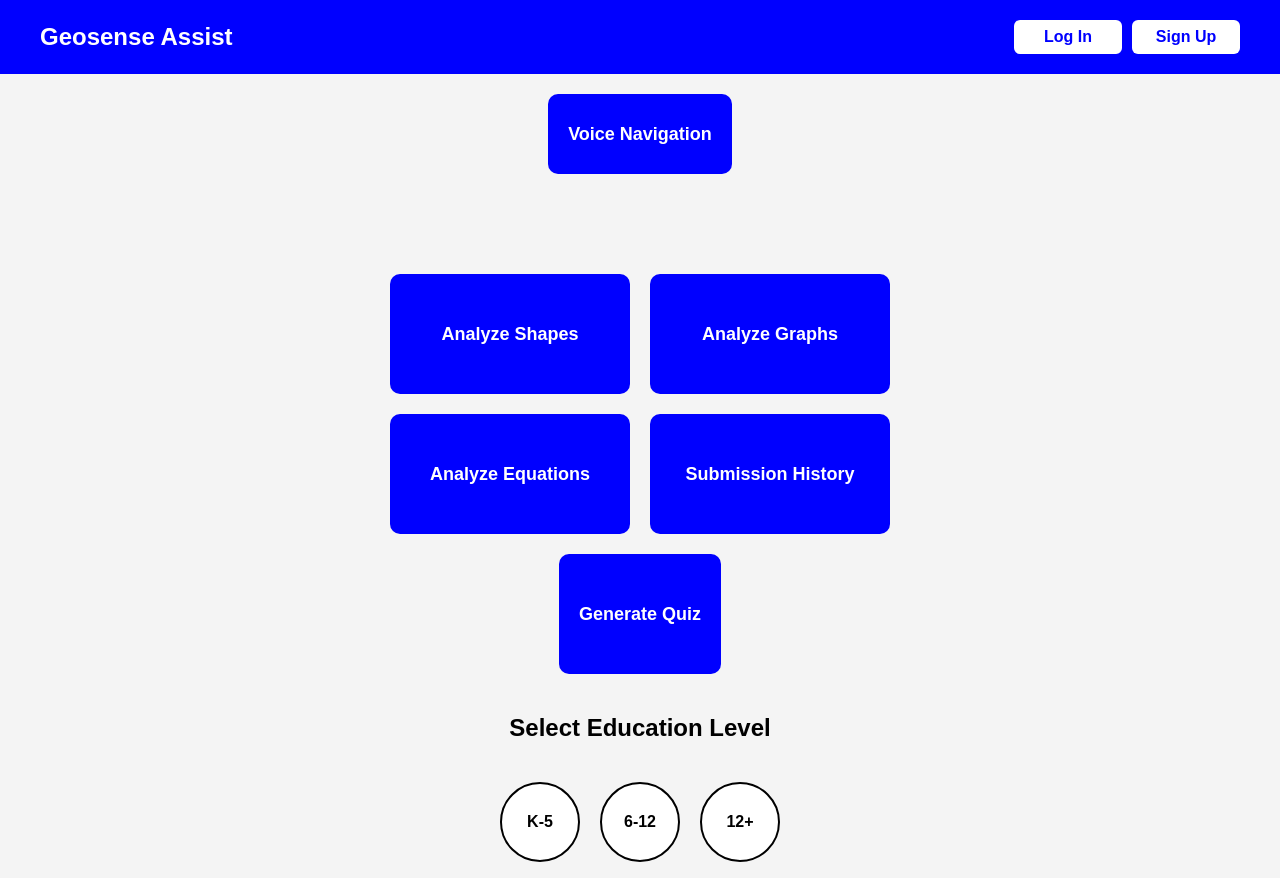
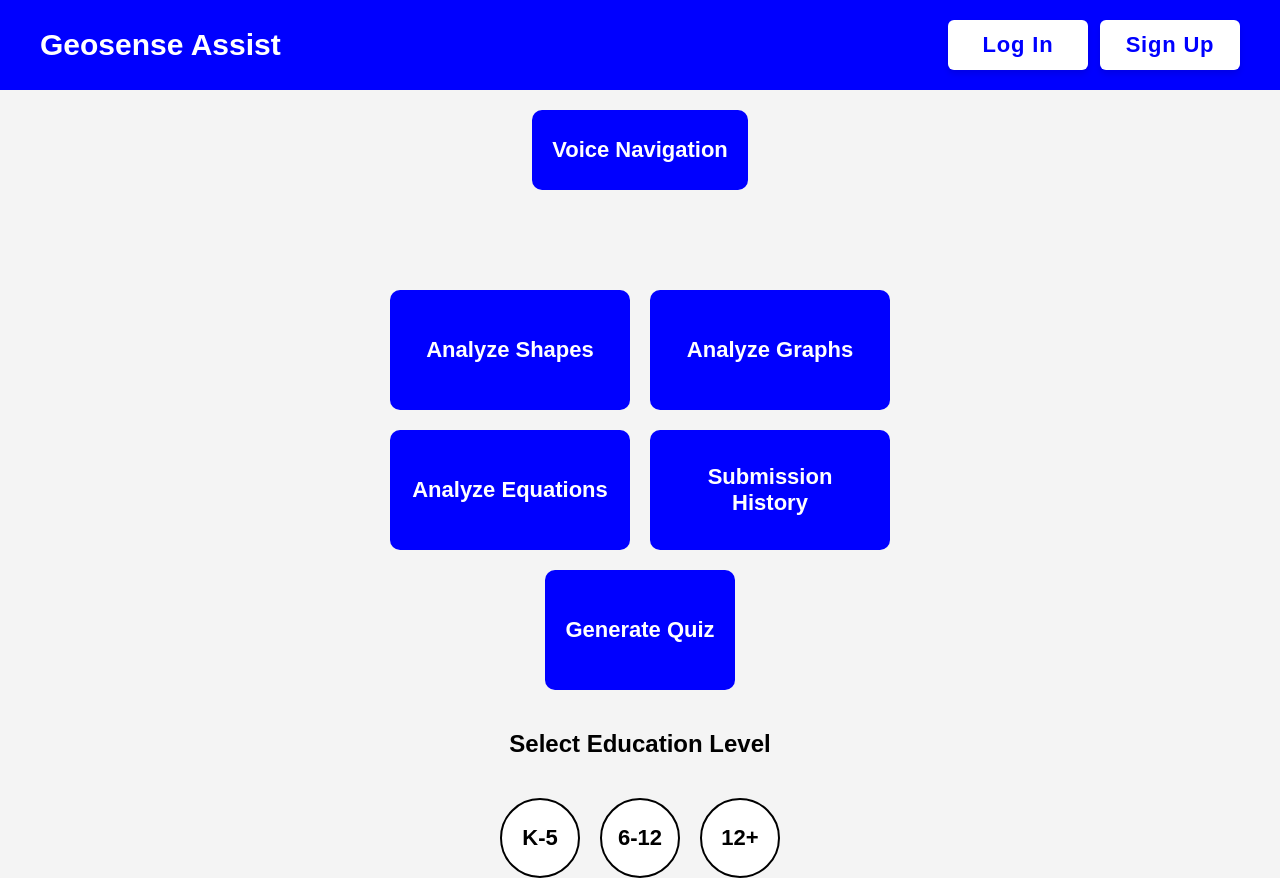
Before and after one commit to zuhairsiddiqui/GeoSenseAssist-Project, a Flask app: page / in a window 1280 px wide. Run offline with Flask 3, Linux system fonts and the light colour scheme.

Commit message:
Added animation to buttons on shapes.html and match header size and buttons with website.html

```diff
--- a/website/templates/website.html
+++ b/website/templates/website.html
@@ -1,4 +1,4 @@
-<!DOCTYPE html> <!--https://www.w3schools.com/howto/tryit.asp?filename=tryhow_make_a_website_intro-->
+<!DOCTYPE html>
 <html lang="en">
 <head>
     <meta charset="UTF-8">
@@ -18,7 +18,7 @@
             color: white;
             text-align: left;
             padding: 20px 40px;
-            font-size: 24px;
+            font-size: 28px; /* Increased font size to match the second example */
             font-weight: bold;
             display: flex;
             justify-content: flex-start;
@@ -28,28 +28,41 @@
 
         .header-name {
             flex-grow: 1;
+            font-size: 30px;  /* Increased font size to match the second example */
         }
+
         .header-buttons {
             display: flex;
-            gap: 10px;
+            gap: 12px;
         }
 
         .header-button {
             background-color: white;
             color: blue;
             border: none;
-            padding: 8px 14px;
+            padding: 12px 20px; /* Increased padding for buttons */
             border-radius: 6px;
-            font-size: 16px;
+            font-size: 22px; /* Increased font size to match the second example */
             font-weight: bold;
             cursor: pointer;
             text-decoration: none;
             text-align: center;
-            min-width: 80px;
+            min-width: 100px;
+
+            /* Animation */
+            letter-spacing: 0.05rem;
+            position: relative;
+            overflow: hidden;
+            transition: all 0.3s ease-in-out;
+            z-index: 1;
+            box-shadow: 0 4px 6px rgba(0, 0, 0, 0.1);
         }
 
         .header-button:hover {
+            transform: scale(0.95);
+            box-shadow: 0 2px 4px rgba(0, 0, 0, 0.2);
             background-color: #008000;
+            color: white;
         }
 
         .button-container {
@@ -68,7 +81,7 @@
             border: none;
             border-radius: 10px;
             cursor: pointer;
-            font-size: 18px;
+            font-size: 22px; /* Increased font size for consistency */
             font-weight: bold;
             text-decoration: none;
             display: flex;
@@ -99,7 +112,7 @@
             border: 2px solid black;
             background-color: #FFFFFF;
             color: black;
-            font-size: 16px;
+            font-size: 22px;  /* Increased font size for circle buttons */
             font-weight: bold;
             display: flex;
             align-items: center;
@@ -122,20 +135,6 @@
             margin: 20px auto;
             display: none;
         }
-
-        /* Animation styles added */
-        .animated-button {
-            position: relative;
-            overflow: hidden;
-            transition: 0.3s ease-in-out;
-            z-index: 1;
-        }
-
-        .animated-button:hover {
-            transform: scale(0.95);
-            box-shadow: 0px 4px 15px rgba(0, 0, 0, 0.2);
-        }
-
     </style>
 </head>
 
@@ -143,116 +142,60 @@
     <div class="header-bar">
         <a href="/" class="header-name" style="text-decoration: none; color: white;">Geosense Assist</a>
         <div class="header-buttons">
-            <a href="/login" class="header-button animated-button">Log In</a>
-            <a href="/signup" class="header-button animated-button">Sign Up</a>
+            <a href="/login" class="header-button">Log In</a>
+            <a href="/signup" class="header-button">Sign Up</a>
         </div>
     </div>
-    <button id="start-recording" class="custom-button animated-button" style="margin: 20px auto;">Voice Navigation</button>
-    <script>
-        const button = document.getElementById('start-recording');
-        const recognition = new (window.SpeechRecognition || window.webkitSpeechRecognition)();
-        recognition.lang = 'en-US';
-
-        button.addEventListener('click', () => {
-            recognition.start();
-        });
-
-        recognition.onresult = (event) => {
-            const command = event.results[0][0].transcript.toLowerCase();
-            console.log('Heard:', command);
-
-            if (command.includes('analyze shapes')) {
-                window.location.href = '/analyze-shapes';
-            }
-            else if (command.includes('analyze graphs')) {
-                window.location.href = '/analyze-graphs';
-            }
-            else if (command.includes('analyze equations')) {
-                window.location.href = '/analyze-equations';
-            }
-            else if (command.includes('submission history')) {
-                window.location.href = '/submission-history';
-            }
-            else if (command.includes('generate quiz')) {
-                window.location.href = '/generate-quiz';
-            }
-            else if (command.includes('login')) {
-                window.location.href = '/login';
-            }
-            else if (command.includes('sign up')) {
-                window.location.href = '/signup';
-            }
-            else if (command.includes('home') || command.includes('return')) {
-                window.location.href = '/';
-            }
-            else {
-                const speech = new SpeechSynthesisUtterance('Command not recognized');
-                speechSynthesis.speak(speech);
-                console.log('Command not recognized.');
-            }
-        };
-
-        recognition.onstart = () => {
-            console.log('Voice recognition started.');
-        };
-
-        recognition.onerror = (event) => {
-            console.error('Error occurred in recognition:', event.error);
-        };
-    </script>
+    <button id="start-recording" class="custom-button" style="margin: 20px auto;">Voice Navigation</button>
 
     <div class="button-container">
         <form action="/upload_shapes" method="POST" enctype="multipart/form-data">
             <input type="hidden" name="educationLevel" id="educationLevelShapes" value="elementarylevel">
             <input type="file" name="fileUpload" accept=".pdf,.jpg,.jpeg,.png" class="file-input" id="shapesFile" onchange="previewImage(this); this.form.submit()">
-            <label for="shapesFile" class="custom-button animated-button">Analyze Shapes</label>
+            <label for="shapesFile" class="custom-button">Analyze Shapes</label>
         </form>
 
         <form action="/upload_graphs" method="POST" enctype="multipart/form-data">
             <input type="hidden" name="educationLevel" id="educationLevelGraphs" value="elementarylevel">
             <input type="file" name="fileUpload" accept=".pdf,.jpg,.jpeg,.png" class="file-input" id="graphsFile" onchange="previewImage(this); this.form.submit()">
-            <label for="graphsFile" class="custom-button animated-button">Analyze Graphs</label>
+            <label for="graphsFile" class="custom-button">Analyze Graphs</label>
         </form>
 
         <form action="/upload_equations" method="POST" enctype="multipart/form-data">
             <input type="hidden" name="educationLevel" id="educationLevelEquations" value="elementarylevel">
             <input type="file" name="fileUpload" accept=".pdf,.jpg,.jpeg,.png" class="file-input" id="equationsFile" onchange="previewImage(this); this.form.submit()">
-            <label for="equationsFile" class="custom-button animated-button">Analyze Equations</label>
+            <label for="equationsFile" class="custom-button">Analyze Equations</label>
         </form>
 
-        <a href="/history" class="custom-button animated-button">Submission History</a>
+        <a href="/history" class="custom-button">Submission History</a>
     </div>
 
     <div style="display: flex; justify-content: center; margin-top: 20px;">
-        <a href="/quiz" class="custom-button animated-button">Generate Quiz</a>
+        <a href="/quiz" class="custom-button">Generate Quiz</a>
     </div>
 
-    <h2 style="margin-top: 40px; font-weight: bold;">Select Education Level</h2>
+    <h2 style="margin-top: 40px;">Select Education Level</h2>
     <div class="education-buttons">
-        <button type="button" class="circle-button animated-button" onclick="setEducationLevel('elementarylevel', this)">K-5</button>
-        <button type="button" class="circle-button animated-button" onclick="setEducationLevel('middlelevel', this)">6-12</button>
-        <button type="button" class="circle-button animated-button" onclick="setEducationLevel('collegelevel', this)">12+</button>
+        <button type="button" class="circle-button" onclick="setEducationLevel('elementarylevel', this)">K-5</button>
+        <button type="button" class="circle-button" onclick="setEducationLevel('middlelevel', this)">6-12</button>
+        <button type="button" class="circle-button" onclick="setEducationLevel('collegelevel', this)">12+</button>
     </div>
 
     <img id="image-preview" src="#" alt="Preview Image">
 
     <script>
-        // Update all hidden input fields in forms (change the education levels for them)
         function setEducationLevel(level, element) {
             document.querySelectorAll("input[name='educationLevel']").forEach(input => {
                 input.value = level;
             });
 
-            // Reset button styles
             document.querySelectorAll(".circle-button").forEach(btn => {
                 btn.classList.remove("selected");
             });
 
-            // Highlight selected button for user
             element.classList.add("selected");
         }
 
-        // Show a preview of the uploaded image
         function previewImage(input) {
             const file = input.files[0];
             if (!file) return;
@@ -265,9 +208,7 @@
                 preview.style.display = 'block';
             };
             reader.readAsDataURL(file);
-
         }
-
     </script>
 </body>
 </html>
```
Also changed, not shown: website/templates/shapes.html (+22 -1 lines). Lines whose indentation alone changed are shown as unchanged.
